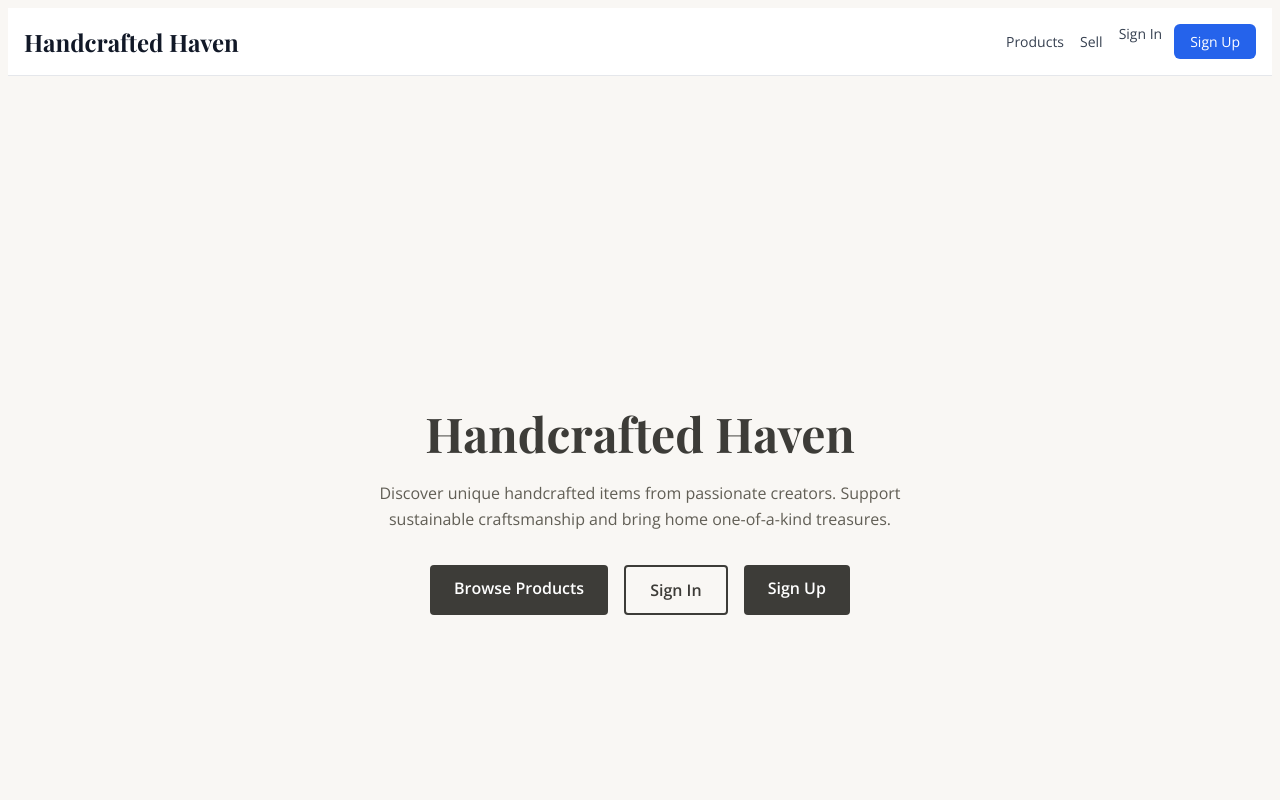
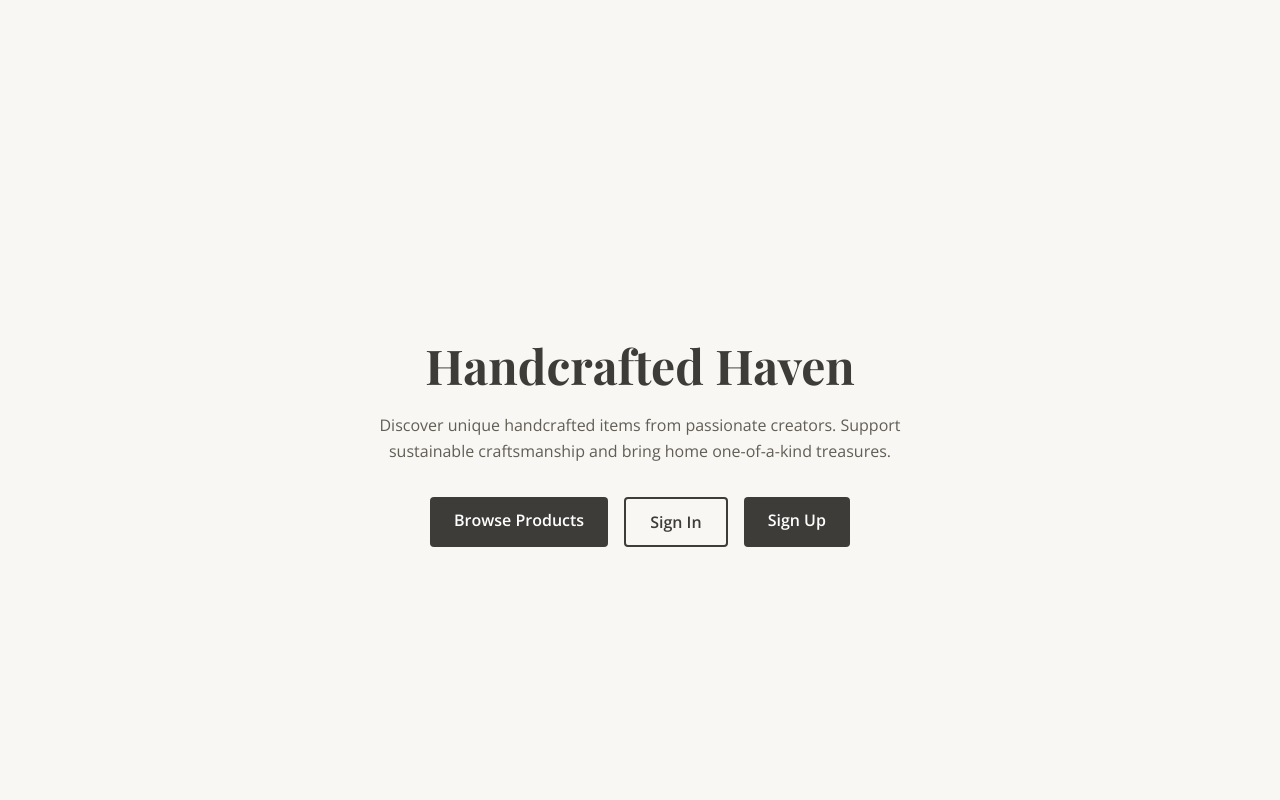
Before and after one commit to hallegracecooper/handcrafted-haven, a Next.js app: page / in a window 1280 px wide. Shown: the top 800 px of the page. Built offline with nearby package versions, Linux system fonts and the light colour scheme; no server answers.

Commit message:
final fix

```diff
--- a/src/app/layout.tsx
+++ b/src/app/layout.tsx
@@ -5,6 +5,7 @@
 import Navigation from "@/components/Navigation";
 import Footer from "@/components/Footer";
 import { SessionProvider } from "@/components/SessionProvider";
+import ConditionalNavigation from "@/components/ConditionalNavigation";
 
 const geistSans = Geist({
   variable: "--font-geist-sans",
@@ -121,7 +122,7 @@
             flexDirection: 'column',
             minHeight: '100vh'
           }}>
-            <Navigation />
+            <ConditionalNavigation />
             <main style={{ flex: '1' }}>
               {children}
             </main>
--- /dev/null
+++ b/src/components/ConditionalNavigation.tsx
@@ -0,0 +1,15 @@
+"use client";
+
+import { usePathname } from 'next/navigation';
+import Navigation from './Navigation';
+
+export default function ConditionalNavigation() {
+  const pathname = usePathname();
+
+  // Don't show navigation on the home page and auth pages
+  if (pathname === '/' || pathname === '/auth/signin' || pathname === '/auth/signup') {
+    return null;
+  }
+
+  return <Navigation />;
+}
```
